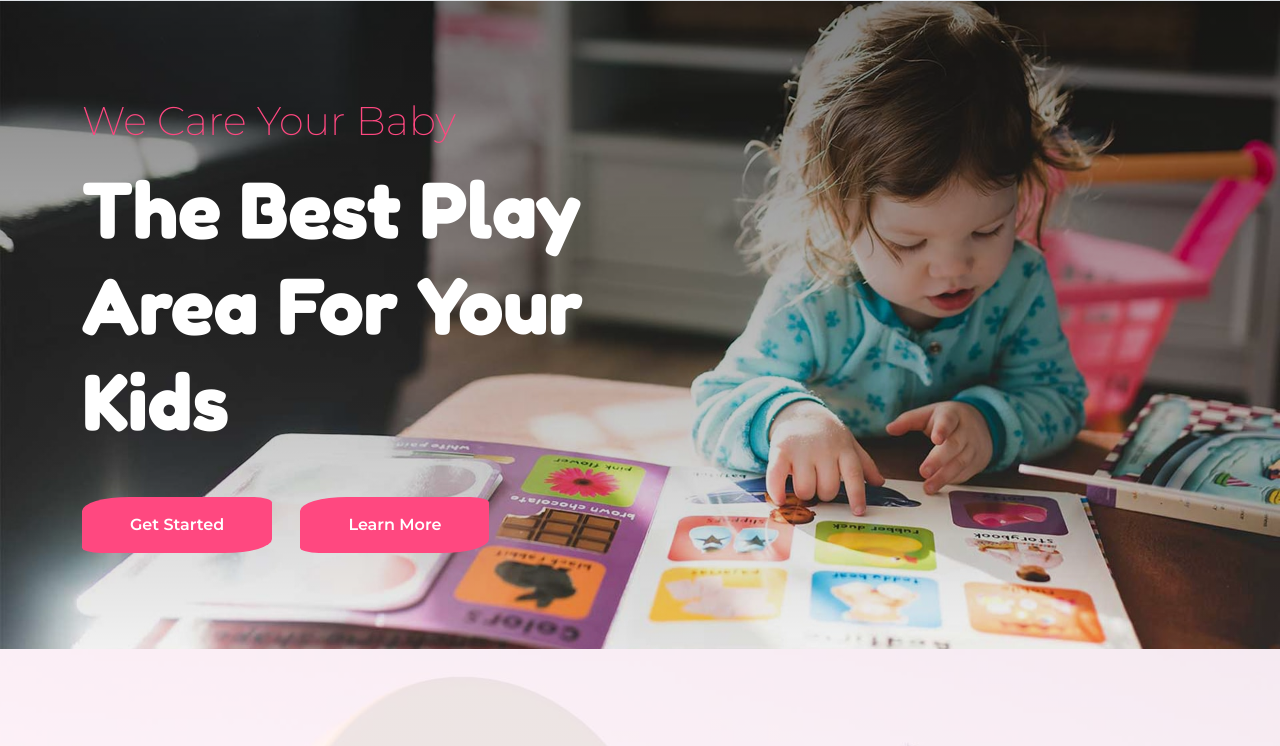
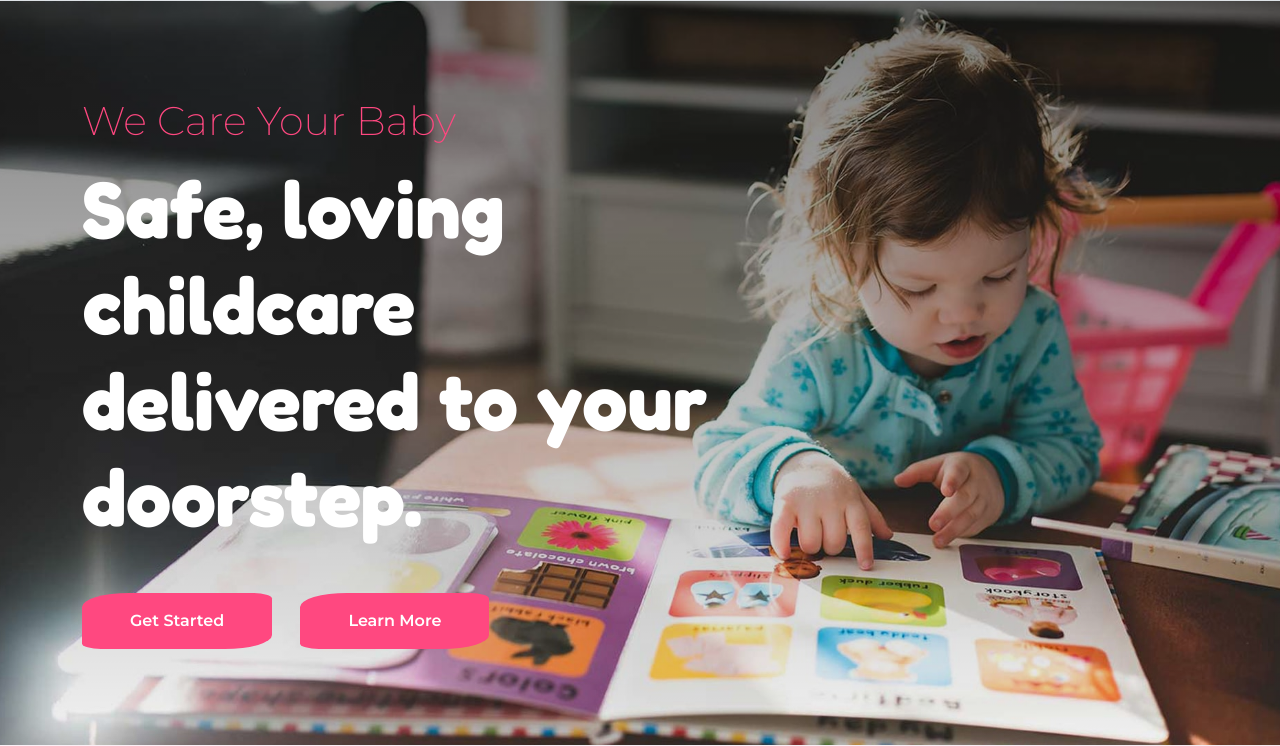
Before and after one commit to Bennymens/daycare, a Django app: page /about/ in a window 1280 px wide. Shown: the part 149-895 px from the top of the page. Run offline with Django 5.2, Linux system fonts and the light colour scheme; some libraries are stand-ins or nearby versions.

Commit message:
Push latest changes including updates to templates and static files

```diff
--- a/daycare_app/templates/about.html
+++ b/daycare_app/templates/about.html
@@ -208,7 +208,7 @@
           <div class="col-lg-7 col-md-12">
             <h1 class="mb-3 text-primary">We Care Your Baby</h1>
             <h1 class="mb-5 display-1 text-white">
-              The Best Play Area For Your Kids
+              Safe, loving childcare delivered to your doorstep.
             </h1>
             <a
               href=""
```
